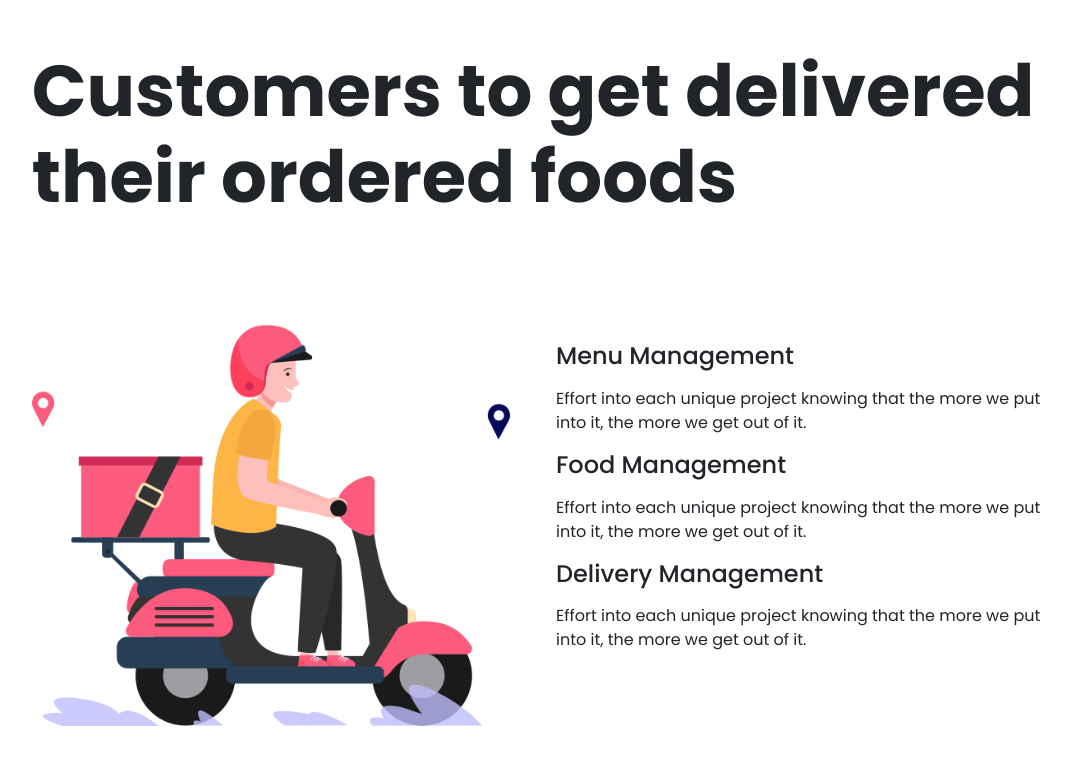
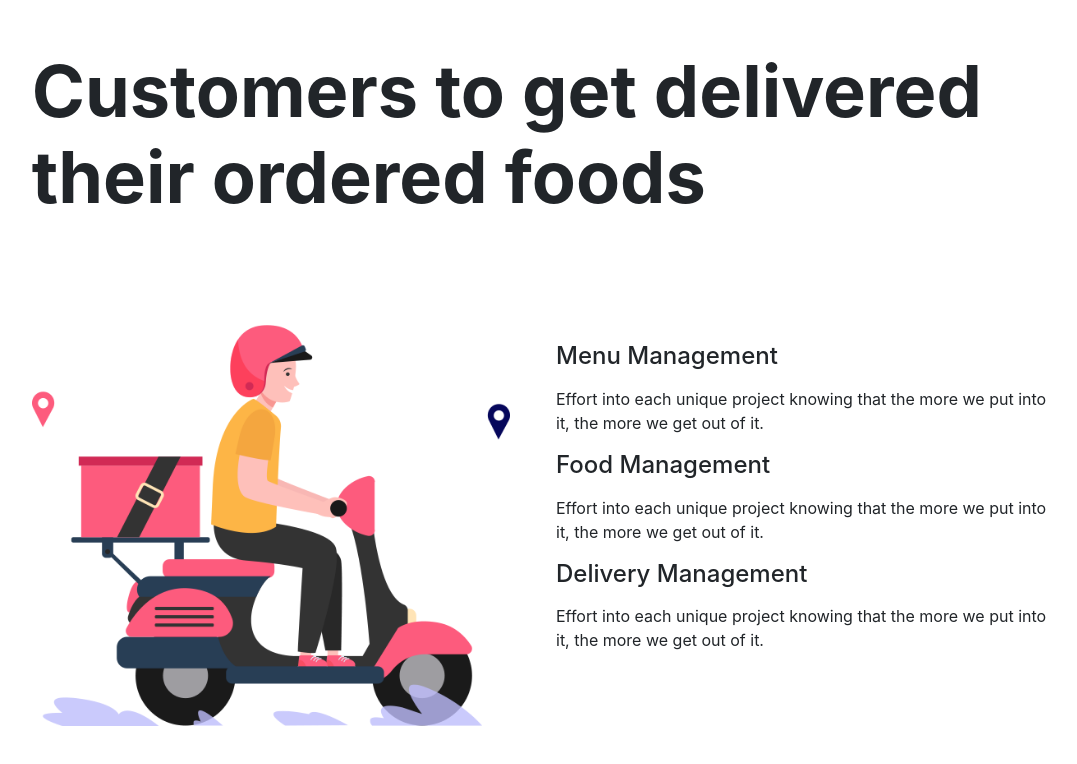
Before and after one commit to mreskini/FoodApp, a React (Create React App) app: page / in a window 1280 px wide. Shown: the top 764 px of the page, without its empty margins (99-1176 px from the left). Built offline with nearby package versions, Linux system fonts and the light colour scheme.

Commit message:
added the * styles for the general.scss file thing

```diff
--- a/src/assets/css/styles.css
+++ b/src/assets/css/styles.css
@@ -1,3 +1,7 @@
+* {
+  font-family: "Poppins", Sans-serif;
+}
+
 .theme-orange-color {
   color: var(--theme-orange-color) !important;
 }
@@ -11,7 +15,7 @@
 }
 
 .delivery-boy-section-bg {
-  background-color: #F9F0E8 !important;
+  background-color: #f9f0e8 !important;
 }
 
 .font-weight-600 {
--- a/src/assets/scss/general.scss
+++ b/src/assets/scss/general.scss
@@ -1,27 +1,31 @@
-.theme-orange-color{
+* {
+  font-family: "Poppins", Sans-serif;
+}
+
+.theme-orange-color {
   color: var(--theme-orange-color) !important;
 }
 
-.theme-title-color{
+.theme-title-color {
   color: var(--theme-title-color) !important;
 }
 
-.theme-content-color{
+.theme-content-color {
   color: var(--theme-content-color) !important;
 }
 
-.delivery-boy-section-bg{
-    background-color: #F9F0E8 !important;
+.delivery-boy-section-bg {
+  background-color: #f9f0e8 !important;
 }
 
-.font-weight-600{
+.font-weight-600 {
   font-weight: 600 !important;
 }
 
-.font-weight-400{
+.font-weight-400 {
   font-weight: 400 !important;
 }
 
-.line-height-30{
+.line-height-30 {
   line-height: 30px !important;
 }
--- a/src/index.css
+++ b/src/index.css
@@ -1,7 +0,0 @@
-:root{
-
-}
-
-*{
-    font-family: "Poppins", Sans-serif;
-}
```
Lines whose indentation alone changed are shown as unchanged.
